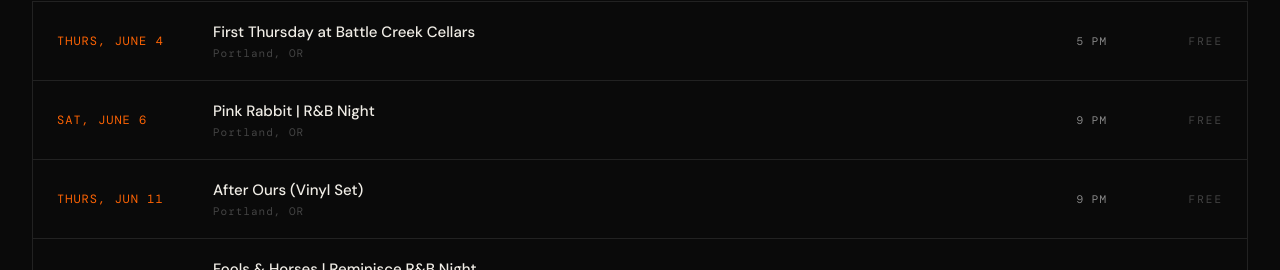
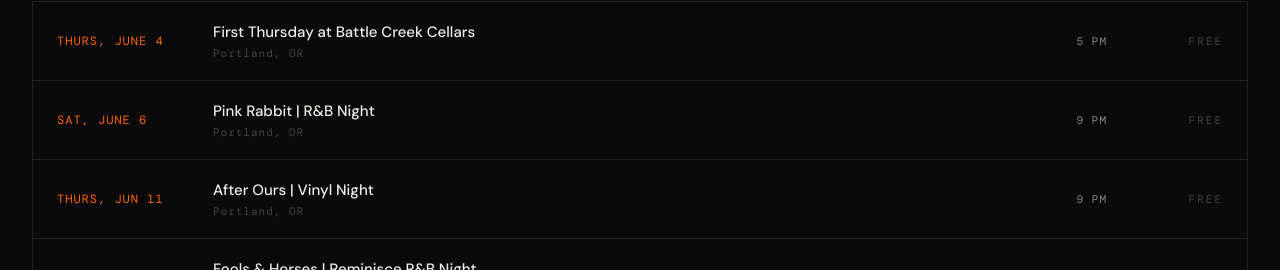
Before and after one commit to vicdubbeld/dj-vic, a Next.js app: page / in a window 1280 px wide. Shown: the part 829-1099 px from the top of the page. Built offline with nearby package versions, Linux system fonts and the light colour scheme; a web font is replaced by a local one.

Commit message:
Updated format of shows

```diff
--- a/components/Shows.tsx
+++ b/components/Shows.tsx
@@ -23,7 +23,7 @@ const shows: Show[] = [
   },
   {
     date: 'Thurs, Jun 11',
-    venue: 'After Ours (Vinyl Set)',
+    venue: 'After Ours | Vinyl Night',
     location: 'Portland, OR',
     time: '9 PM',
   },
```
